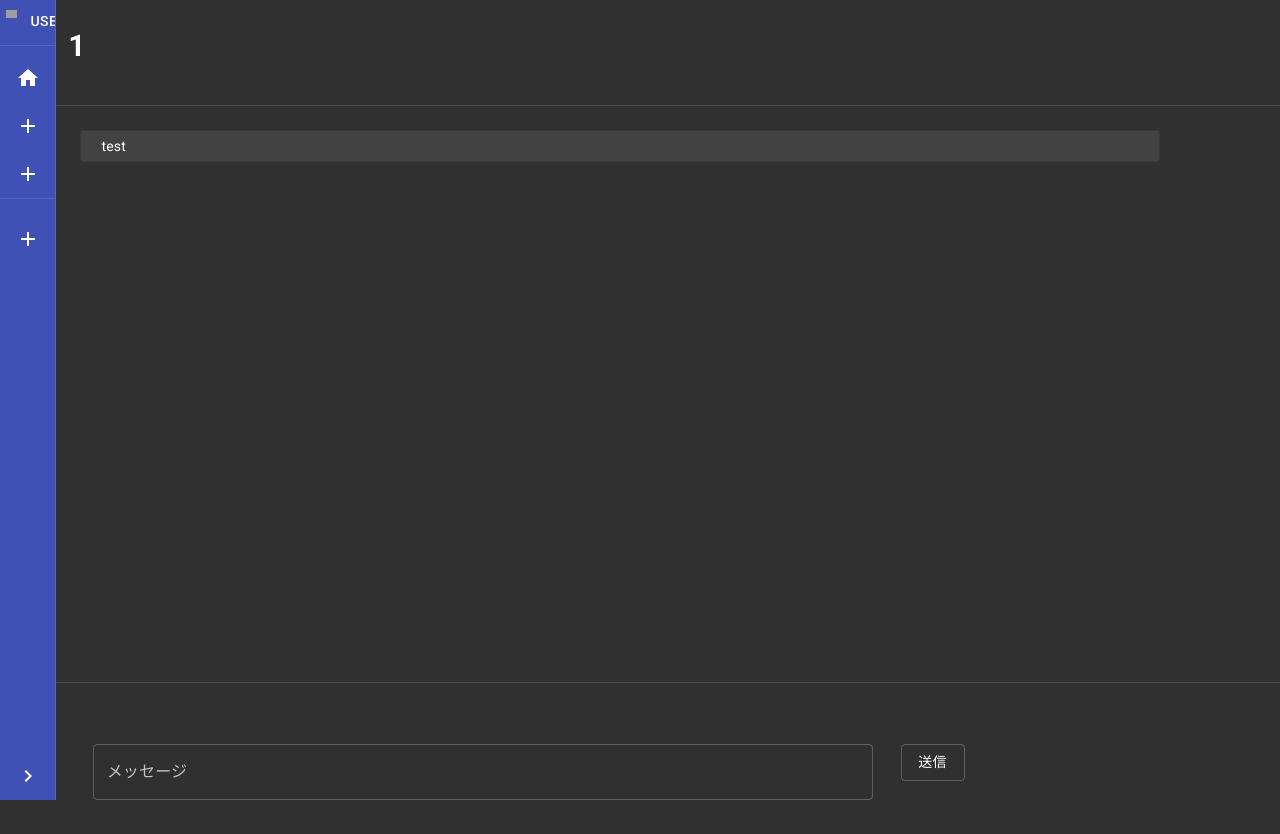
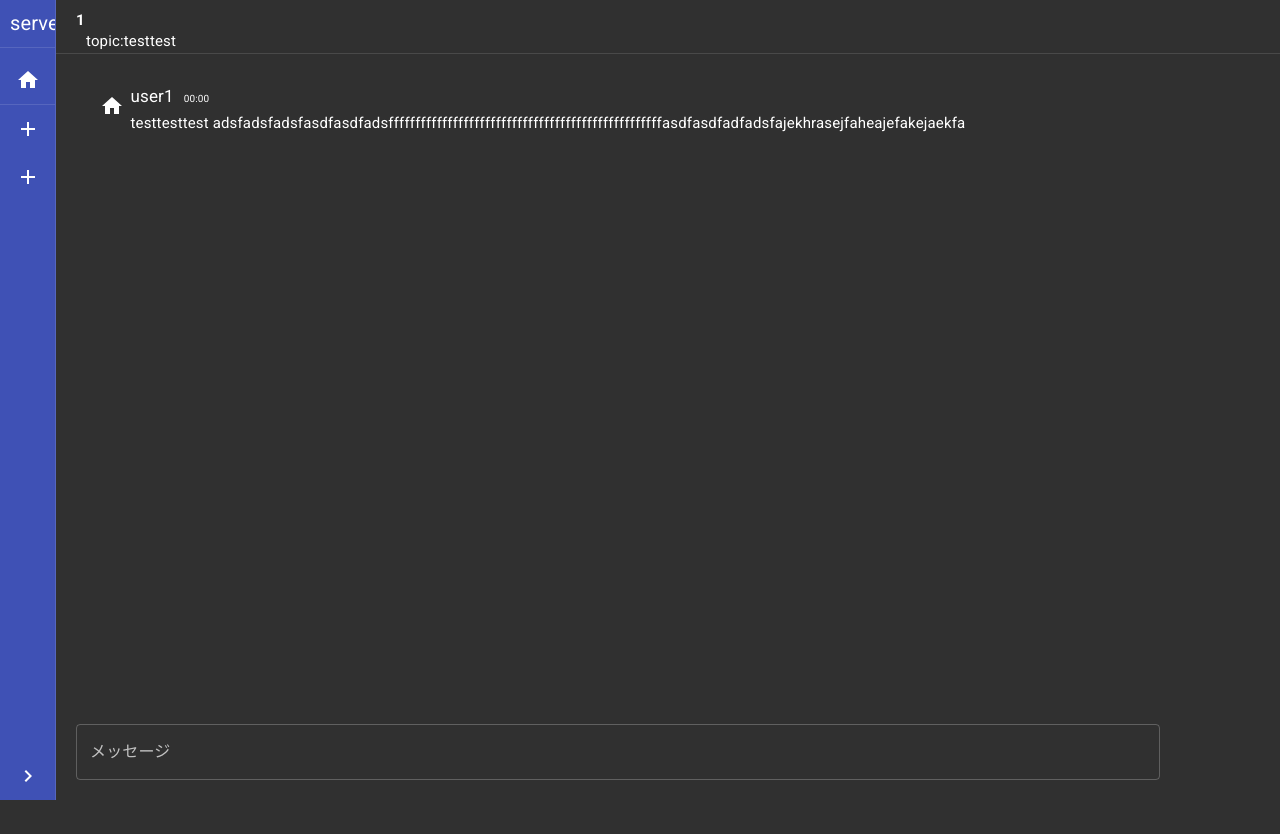
Before and after one commit to girakdev/Girack, a Next.js app: page /1 in a window 1280 px wide. Built offline with nearby package versions, Linux system fonts and the light colour scheme; grey boxes are pictures that could not be loaded.

Commit message:
fix Posted Note layout

```diff
--- a/components/Cbar.tsx
+++ b/components/Cbar.tsx
@@ -3,25 +3,30 @@ import { makeStyles, ThemeProvider } from '@material-ui/core/styles';
 import { Grid, Button, Divider, NoSsr, createStyles } from '@material-ui/core';
 import Link from 'next/link';
 import { useRouter } from 'next/router';
+import theme from '../src/theme';
 
+const useStyle = makeStyles((theme) => createStyles({
+    root: {},
+    serverName: {
+        paddingLeft: '10px',
+        paddingTop: '9px',
+        paddingBottom: '9px',
+        fontSize: '20px',
+    },
 
+}))
 
 const chatWin = () => {
-    //URLのパス取得用
+    const classes = useStyle();
     const router = useRouter();
     const channelID = router.asPath;
     return (
-        <>
-            <div style={{ margin: "5% 10% 10% 10%" }} id="profile">
-                <span>{/*このイメージはサンプルです*/}
-                    <img style={{ width: "25%", height: "auto" }} src="https://image.flaticon.com/icons/svg/3011/3011270.svg"></img>
-                    <div style={{ marginTop: 0, float: "right", width: "75%", textAlign: "center" }}>
-                        <Button>user</Button>
-                    </div>
-                </span>
+        <div className={classes.root}>
+            <div className={classes.serverName}>
+                <span >serverName</span>
             </div>
             <Divider />
-        </>
+        </div>
 
     );
 }
--- a/components/SideBar.tsx
+++ b/components/SideBar.tsx
@@ -97,6 +97,8 @@ const SideBar = () => {
             <ListItemText primary="ホーム" />
           </ListItem>
         </Link>
+
+        <Divider />
         {["すべての通知", "ブックマーク",].map((text, index) => (
           <Link key={text} href="/[id]" as={"/" + text}>
             <ListItem button >
@@ -106,23 +108,12 @@ const SideBar = () => {
           </Link>
         ))}
 
-
-        <Divider />
-
         {/*{props.items.map((item) => (
           <ListItem button key={item.text}>
             <ListItemIcon><AddIcon /></ListItemIcon>
             <ListItemText primary={item.text} />
           </ListItem>
         ))}*/}
-      </List>
-
-
-      <List>
-        <ListItem button key='Add'>
-          <ListItemIcon><AddIcon /></ListItemIcon>
-          <ListItemText primary='Add' />
-        </ListItem>
       </List>
 
       <List className={clsx(classes.drawerFooter)}>
--- a/components/chatWindow.tsx
+++ b/components/chatWindow.tsx
@@ -5,6 +5,7 @@ import { Typography, Divider, TextField, Paper, Button } from '@material-ui/core
 import io from 'socket.io-client';
 import { useRouter } from 'next/router';
 import theme from '../src/theme';
+import HomeIcon from '@material-ui/icons/Home';
 //import Alrt from '../components/alert.js';
 
 const useStyles = makeStyles((theme) => createStyles({
@@ -14,72 +15,99 @@ const useStyles = makeStyles((theme) => createStyles({
         position: 'relative',
 
     },
+    channelText: {
+        margin: '0px',
+    },
     cw: {
         width: "80%",
         height: "70%",
         position: "relative"
     },
     chatHead: {
-        fontSize: "20px",
-        height: "10%",
-        paddingLeft: "1%",
-        marginTop: "2%",
+        marginTop: "10px",
+        marginLeft: "20px",
+        fontSize: "10px",
+
+    },
+    topicText: {
+        paddingLeft: '10px',
+        fontSize: "15px",
     },
     chatWL: {
         width: "100%",
         height: "75%",
+        marginTop: "30px",
         paddingLeft: "2%",
         overflow: "auto",
-
     },
-    chatPaperStyle: {
-        width: "90%",
+    postText: {
+        width: '100%',
+        display: 'flex',
+    },
+    userPostIcon: {
+        padding: '20px',
+        paddingTop: '10px',
+        paddingRight: '6px',
+    },
+    userPostname: {
+        fontSize: '17px',
+    },
+    postTime: {
+        fontSize: '10px',
+        paddingLeft: '10px',
+    },
+    chatStyle: {
+        fontSize: '15px',
+        width: "100%",
         padding: "20px",
+        paddingLeft: "0px",
         paddingTop: "5px",
         paddingBottom: "5px",
-        border: "solid 1px",
-        borderColor: "rgba(0,0,0,0.13)",
-        borderRadius: "3px",
-        marginTop: "2%",
     },
     bottomPosition: {
         width: '100%',
         position: 'absolute',
-        bottom: '0px',
+        bottom: '20px',
     },
     chatInputStyle: {
-        width: "75%",
-        marginLeft: "3%",
-        marginTop: "5%",
+        marginLeft: "20px",
+
     },
-
-
 }));
 
 const chatWindow = () => {
     const classes = useStyles();
     const router = useRouter();
     const channelID = router.query.id;
+    const topicText = "testtest"
     return (
         <div className={classes.root}>
             <div className={classes.chatHead}>
                 <title style={{ margin: 0 }}>{router.query.id}</title>
-                <h2>{channelID}</h2>
+                <h2 className={classes.channelText}>{channelID}</h2>
+                <div className={classes.topicText}>topic:{topicText}</div>
             </div>
 
             <Divider />
             <div className={classes.chatWL}>
-                <Paper className={classes.chatPaperStyle} variant="outlined">test</Paper>
+                <div className={classes.postText}>
+                    <div className={classes.userPostIcon}><HomeIcon /></div>
+                    <div>
+                        <div className={classes.userPostname} >user1
+                        <span className={classes.postTime}>00:00</span>
+                        </div>
+                        <div className={classes.chatStyle}>testtesttest adsfadsfadsfasdfasdfadsfffffffffffffffffffffffffffffffffffffffffffffffffffasdfasdfadfadsfajekhrasejfaheajefakejaekfa</div>
+                    </div>
+                </div>
             </div>
             <div className={classes.bottomPosition}>
-                <Divider />
                 <div className={classes.chatInputStyle}>
-                    <span style={{ float: "left", marginRight: "3%", width: "85%" }}><TextField style={{ width: "100%", float: "left" }} label="メッセージ" variant="outlined" /></span>
-                    <Button style={{ height: '100%' }} variant="outlined">送信</Button>
+                    <span style={{ float: "left", marginRight: "3px", width: "100%" }}>
+                        <TextField style={{ width: "90%", float: "left" }} label="メッセージ" variant="outlined" />
+                    </span>
                 </div>
             </div>
         </div>
-
     );
 
 }
```
